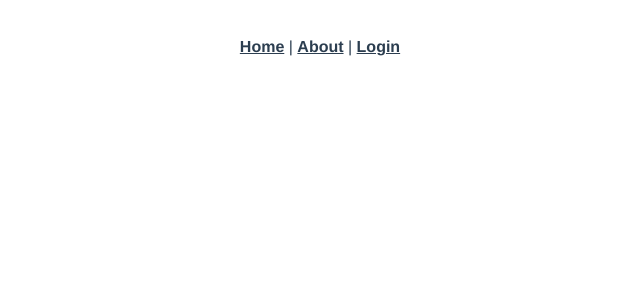
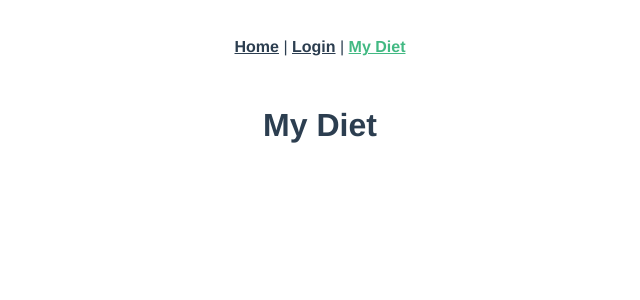
Before and after one commit to mineraux/Pumpr, a Vue app: page /my-diet in a window 1280 px wide. Shown: the top 300 px of the page, without its empty margins (320-960 px from the left). Built offline with nearby package versions, Linux system fonts and the light colour scheme.

Commit message:
Add: My Diet Page and delete about page

```diff
--- a/src/App.vue
+++ b/src/App.vue
@@ -2,8 +2,8 @@
   <div id="app">
     <div id="nav">
       <router-link to="/">Home</router-link> |
-      <router-link to="/about">About</router-link> |
-      <router-link to="/login">Login</router-link>
+      <router-link to="/login">Login</router-link> |
+      <router-link to="/my-diet">My Diet</router-link>
     </div>
     <router-view />
   </div>
--- a/src/router/index.ts
+++ b/src/router/index.ts
@@ -1,36 +1,33 @@
-import Vue from "vue";
-import VueRouter, { RouteConfig } from "vue-router";
-import Home from "../views/Home.vue";
-import Login from "../views/Login.vue";
+import Vue from 'vue'
+import VueRouter, { RouteConfig } from 'vue-router'
+import Home from '../views/Home.vue'
+import Login from '../views/Login.vue'
+import MyDiet from '../views/MyDiet.vue'
 
-Vue.use(VueRouter);
+Vue.use(VueRouter)
 
 const routes: Array<RouteConfig> = [
   {
-    path: "/",
-    name: "Home",
+    path: '/',
+    name: 'Home',
     component: Home
   },
   {
-    path: "/about",
-    name: "About",
-    // route level code-splitting
-    // this generates a separate chunk (about.[hash].js) for this route
-    // which is lazy-loaded when the route is visited.
-    component: () =>
-      import(/* webpackChunkName: "about" */ "../views/About.vue")
+    path: '/login',
+    name: 'Log In',
+    component: Login
   },
   {
-    path: "/login",
-    name: "Log In",
-    component: Login
+    path: '/my-diet',
+    name: 'My diet',
+    component: MyDiet
   }
-];
+]
 
 const router = new VueRouter({
-  mode: "history",
+  mode: 'history',
   base: process.env.BASE_URL,
   routes
-});
+})
 
-export default router;
+export default router
--- a/src/views/About.vue
+++ /dev/null
@@ -1,5 +0,0 @@
-<template>
-  <div class="about">
-    <h1>This is an about page</h1>
-  </div>
-</template>
--- a/src/views/Home.vue
+++ b/src/views/Home.vue
@@ -1,6 +1,5 @@
 <template>
   <div class="home">
-    <img alt="Vue logo" src="../assets/logo.png" />
     <button @click="onClick">Get data</button>
   </div>
 </template>
--- /dev/null
+++ b/src/views/MyDiet.vue
@@ -0,0 +1,13 @@
+<template>
+  <h1>My Diet</h1>
+</template>
+
+<script lang="ts">
+import Vue from 'vue'
+import Component from 'vue-class-component'
+
+@Component({})
+export default class MyDiet extends Vue {
+
+}
+</script>
```
